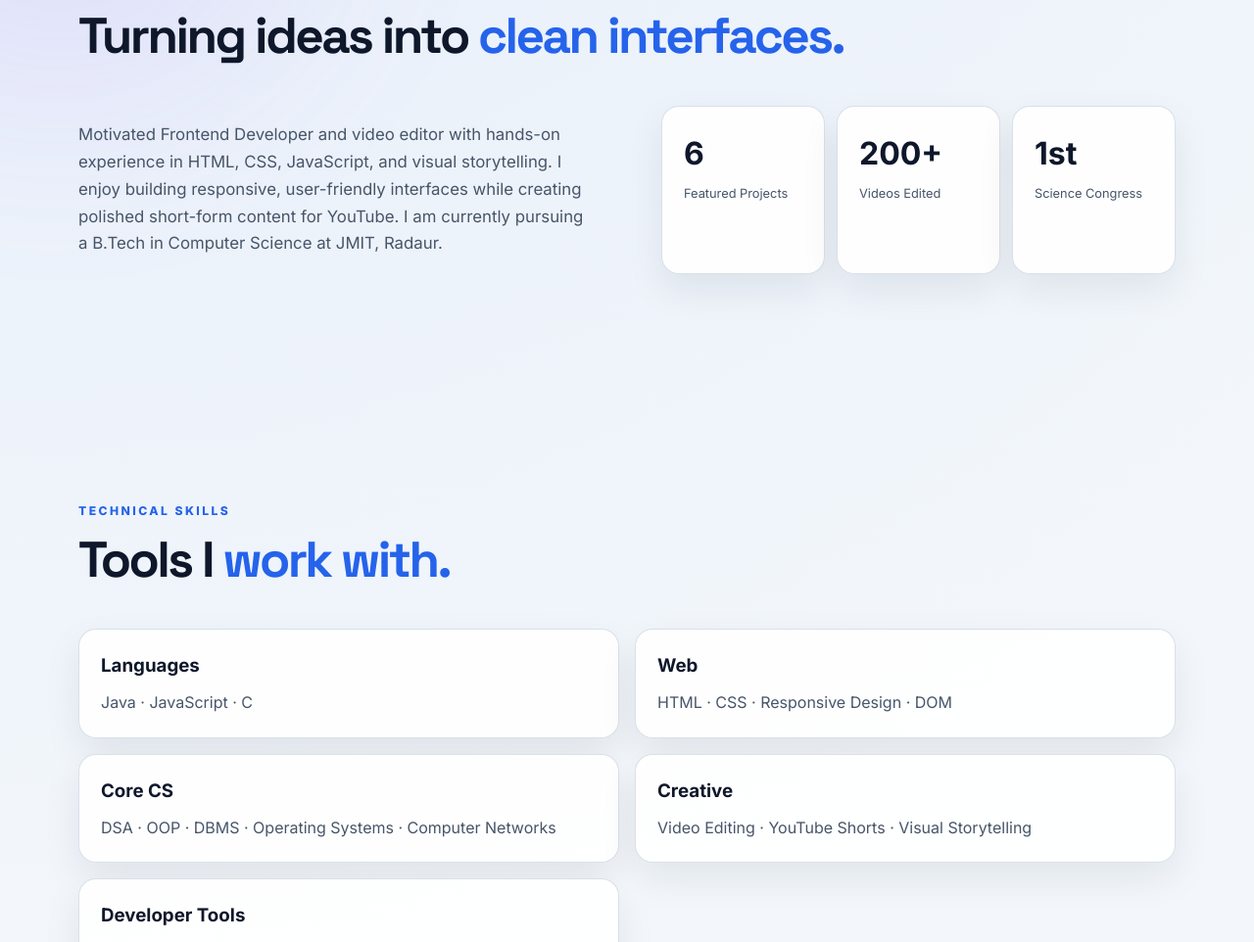
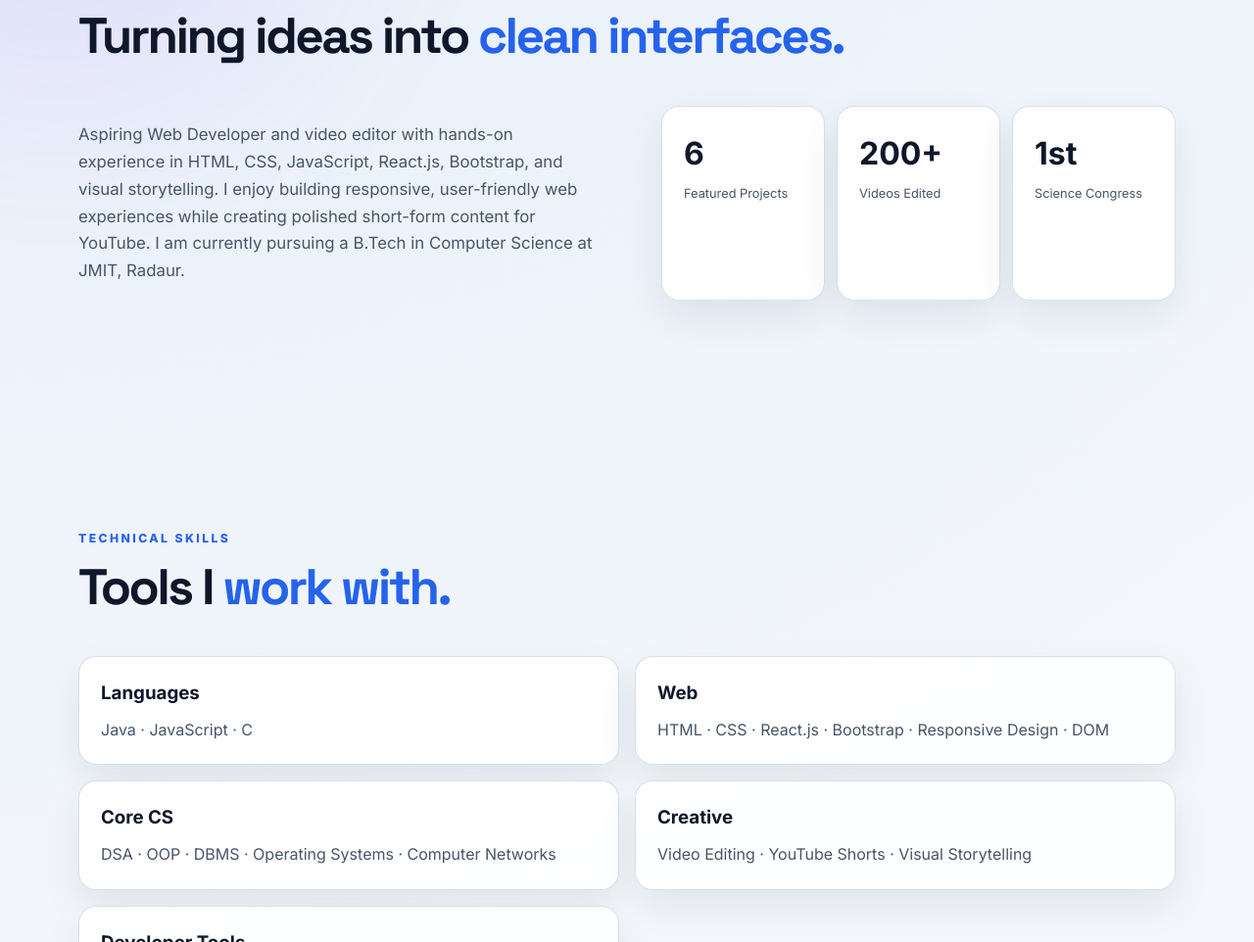
Before and after one commit to akshitofficials/akshit-portfolio, a plain HTML site: page index.html in a window 1280 px wide. Shown: the part 946-1908 px from the top of the page at 98% size. Drawn offline with Linux system fonts and the light colour scheme.

Commit message:
add some more info

```diff
--- a/index.html
+++ b/index.html
@@ -3,10 +3,10 @@
   <head>
     <meta charset="utf-8" />
     <meta name="viewport" content="width=device-width,initial-scale=1" />
-    <title>Akshit Aggarwal | Frontend Developer</title>
+    <title>Akshit Aggarwal | Aspiring Web Developer</title>
     <meta
       name="description"
-      content="Portfolio of Akshit Aggarwal - Frontend Developer and Computer Science student."
+      content="Portfolio of Akshit Aggarwal - Aspiring Web Developer and Computer Science student."
     />
     <link rel="preconnect" href="https://fonts.googleapis.com" />
     <link rel="preconnect" href="https://fonts.gstatic.com" crossorigin />
@@ -36,7 +36,7 @@
         <div class="hero-content">
           <p class="eyebrow">HELLO, I'M</p>
           <h1>Akshit <span>Aggarwal</span></h1>
-          <h2>Frontend Developer & Video Editor</h2>
+          <h2>Aspiring Web Developer & Video Editor</h2>
           <p class="lead">
             I design and build responsive, thoughtfully crafted web experiences
             that balance aesthetics, usability, and performance — backed by a
@@ -84,11 +84,12 @@
         <h2 class="title">Turning ideas into <span>clean interfaces.</span></h2>
         <div class="about-grid">
           <p>
-            Motivated Frontend Developer and video editor with hands-on
-            experience in HTML, CSS, JavaScript, and visual storytelling. I
-            enjoy building responsive, user-friendly interfaces while creating
-            polished short-form content for YouTube. I am currently pursuing a
-            B.Tech in Computer Science at JMIT, Radaur.
+            Aspiring Web Developer and video editor with hands-on experience
+            in HTML, CSS, JavaScript, React.js, Bootstrap, and visual
+            storytelling. I enjoy building responsive, user-friendly web
+            experiences while creating polished short-form content for YouTube.
+            I am currently pursuing a B.Tech in Computer Science at JMIT,
+            Radaur.
           </p>
           <div class="stats">
             <div><b>6</b><span>Featured Projects</span></div>
@@ -107,7 +108,7 @@
           </article>
           <article>
             <h3>Web</h3>
-            <p>HTML · CSS · Responsive Design · DOM</p>
+            <p>HTML · CSS · React.js · Bootstrap · Responsive Design · DOM</p>
           </article>
           <article>
             <h3>Core CS</h3>
@@ -447,5 +448,4 @@
     </footer>
     <script src="script.js"></script>
   </body>
-
 </html>
```
